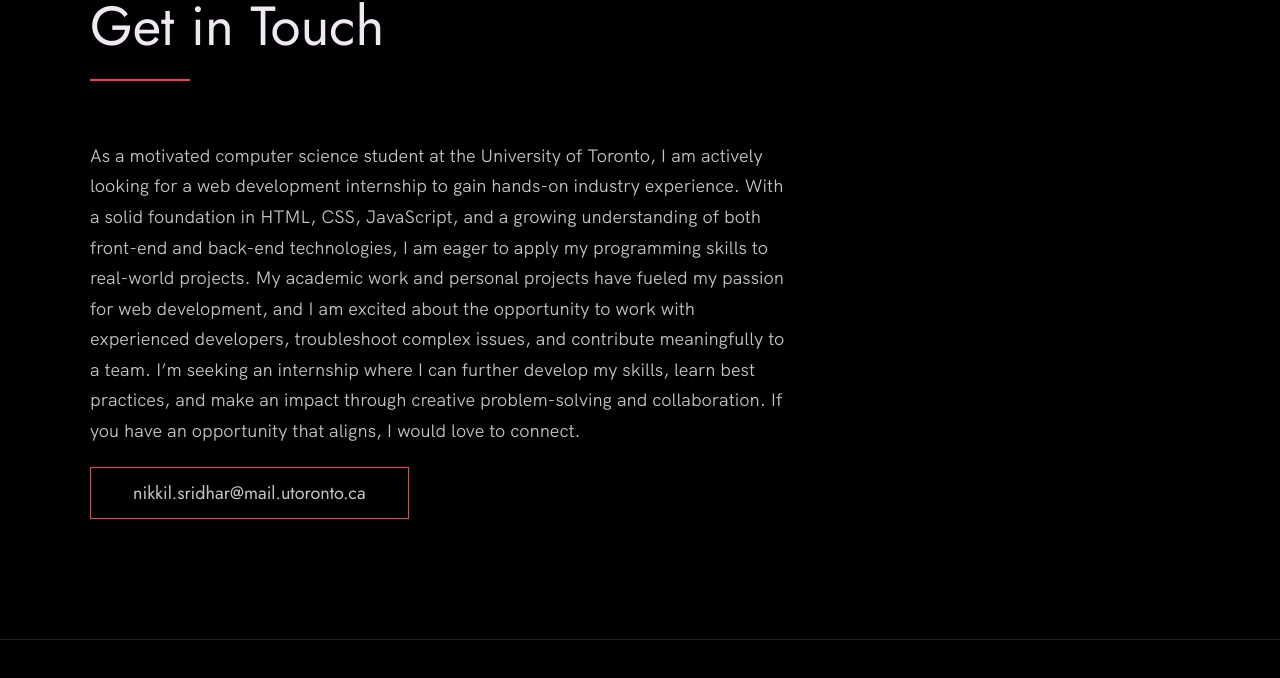
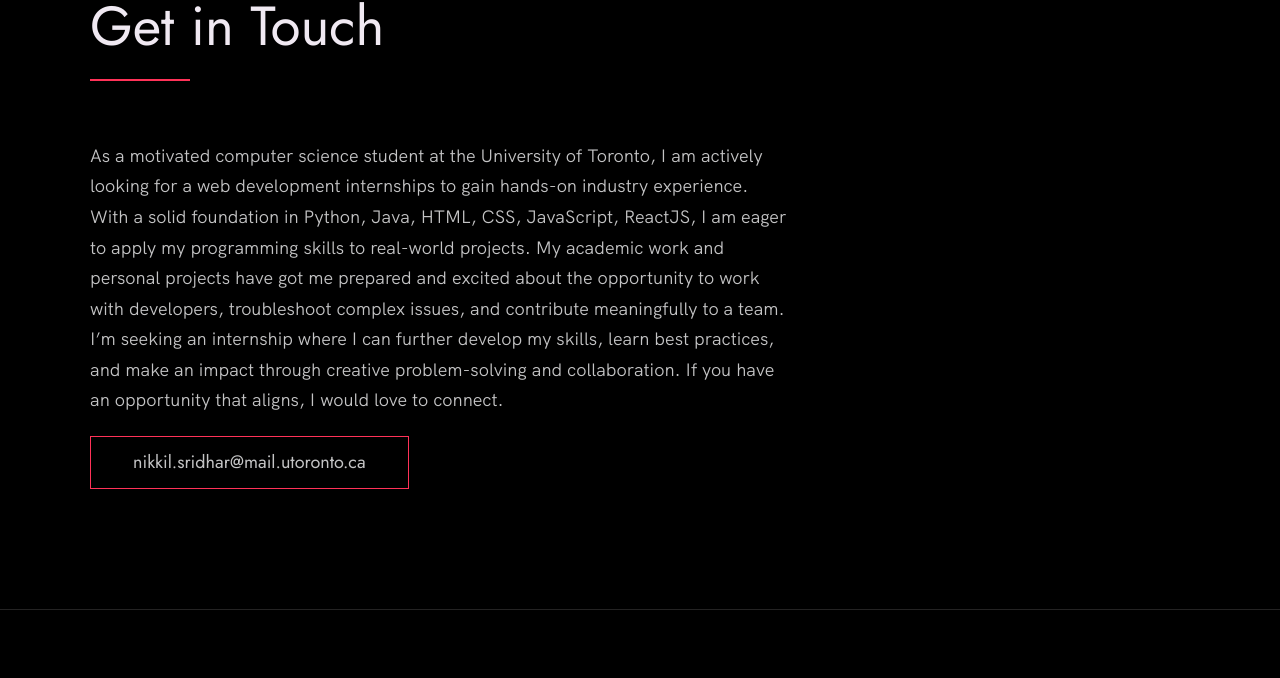
Before and after one commit to creator-nik123/portfolio2, a website built with Vite: page index.html in a window 1280 px wide. Shown: the part 4337-5015 px from the top of the page. Built offline with nearby package versions, Linux system fonts and the light colour scheme.

Commit message:
Update index.html

```diff
--- a/index.html
+++ b/index.html
@@ -172,10 +172,9 @@ real-time capabilities.
       <h2>Get in Touch</h2>
       <div class="contact__info">
         <p>
-          As a motivated computer science student at the University of Toronto, I am actively looking for a web development internship to gain hands-on industry experience.
-          With a solid foundation in HTML, CSS, JavaScript, and a growing understanding of both front-end and back-end technologies, I am eager to apply my programming skills
-          to real-world projects. My academic work and personal projects have fueled my passion for web development, and I am excited about the opportunity to work with experienced
-          developers, troubleshoot complex issues, and contribute meaningfully to a team.
+          As a motivated computer science student at the University of Toronto, I am actively looking for a web development internships to gain hands-on industry experience.
+          With a solid foundation in Python, Java, HTML, CSS, JavaScript, ReactJS, I am eager to apply my programming skills to real-world projects. My academic work and personal
+          projects have got me prepared and excited about the opportunity to work with developers, troubleshoot complex issues, and contribute meaningfully to a team.
 
 I’m seeking an internship where I can further develop my skills, learn best practices, and make an impact through creative problem-solving and collaboration. If you have an opportunity that aligns, I would love to connect.
         </p>
```
